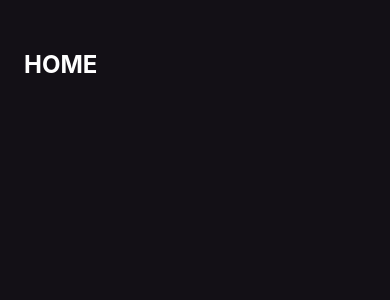
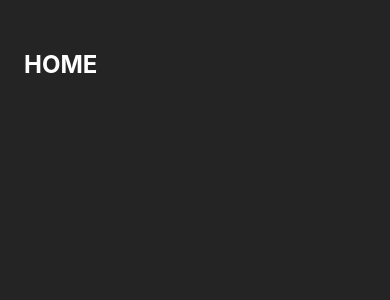
Before and after one commit to devsantosbruno/social-network, a React Native app: screen / in a window 390 px wide. Shown: the top 300 px of the page. Built offline with nearby package versions, Linux system fonts and the light colour scheme.

Commit message:
chore: COLORS theme and adding absolute path

```diff
--- a/babel.config.js
+++ b/babel.config.js
@@ -20,6 +20,7 @@ module.exports = function (api) {
           alias: {
             '@components': './src/components',
             '@screens': './src/screens',
+            '@themes': './src/themes',
           },
         },
       ],
--- a/src/screens/Home/styles.ts
+++ b/src/screens/Home/styles.ts
@@ -1,14 +1,15 @@
+import { THEME } from '@themes';
 import { StyleSheet } from 'react-native';
 
 export const styles = StyleSheet.create({
   container: {
     flex: 1,
-    backgroundColor: '#131016',
+    backgroundColor: THEME.COLORS.BACKGROUND,
     padding: 24,
     paddingTop: 50,
   },
   title: {
-    color: '#FFF',
+    color: THEME.COLORS.WHITE,
     fontSize: 24,
     fontWeight: '700',
   },
--- /dev/null
+++ b/src/themes/index.ts
@@ -0,0 +1,14 @@
+export const THEME = {
+  COLORS: {
+    WHITE: '#FFFFFF',
+    BLACK: '#000000',
+    BACKGROUND: '#242424',
+  },
+
+  FONT_SIZE: {
+    XS: 12,
+    SM: 14,
+    BASE: 16,
+    LG: 24,
+  },
+};
--- a/tsconfig.json
+++ b/tsconfig.json
@@ -5,7 +5,8 @@
     "baseUrl": "./",
     "paths": {
       "@screens/*": ["src/screens/*"],
-      "@components/*": ["src/components/*"]
+      "@components/*": ["src/components/*"],
+      "@themes": ["src/themes"]
     }
   }
 }
```
